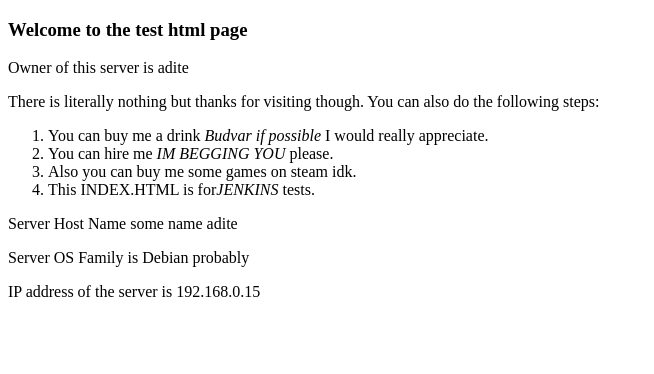
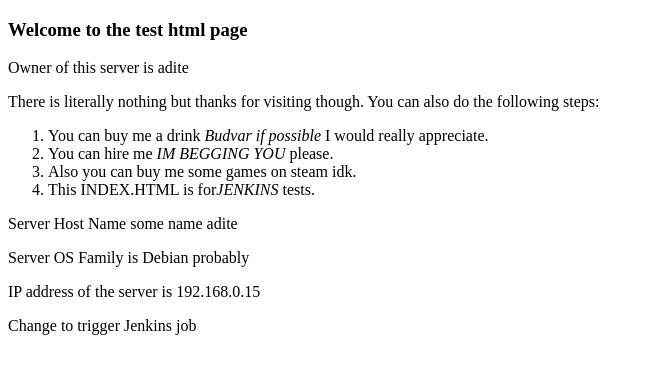
Before and after one commit to IamAdite/tests_Jenkins, a plain HTML site: page index.html in a window 1280 px wide. Shown: the whole page, without its empty margins (0-654 px from the left). Drawn offline with Linux system fonts and the light colour scheme.

Commit message:
Change to trigger Jenkins job

```diff
--- a/index.html
+++ b/index.html
@@ -19,6 +19,7 @@
     <p>Server Host Name some name adite</p>
     <p>Server OS Family is Debian probably</p>
     <p>IP address of the server is 192.168.0.15</p>
+    <p>Change to trigger Jenkins job</p>
     <div>
 </body>
 </html>
```
